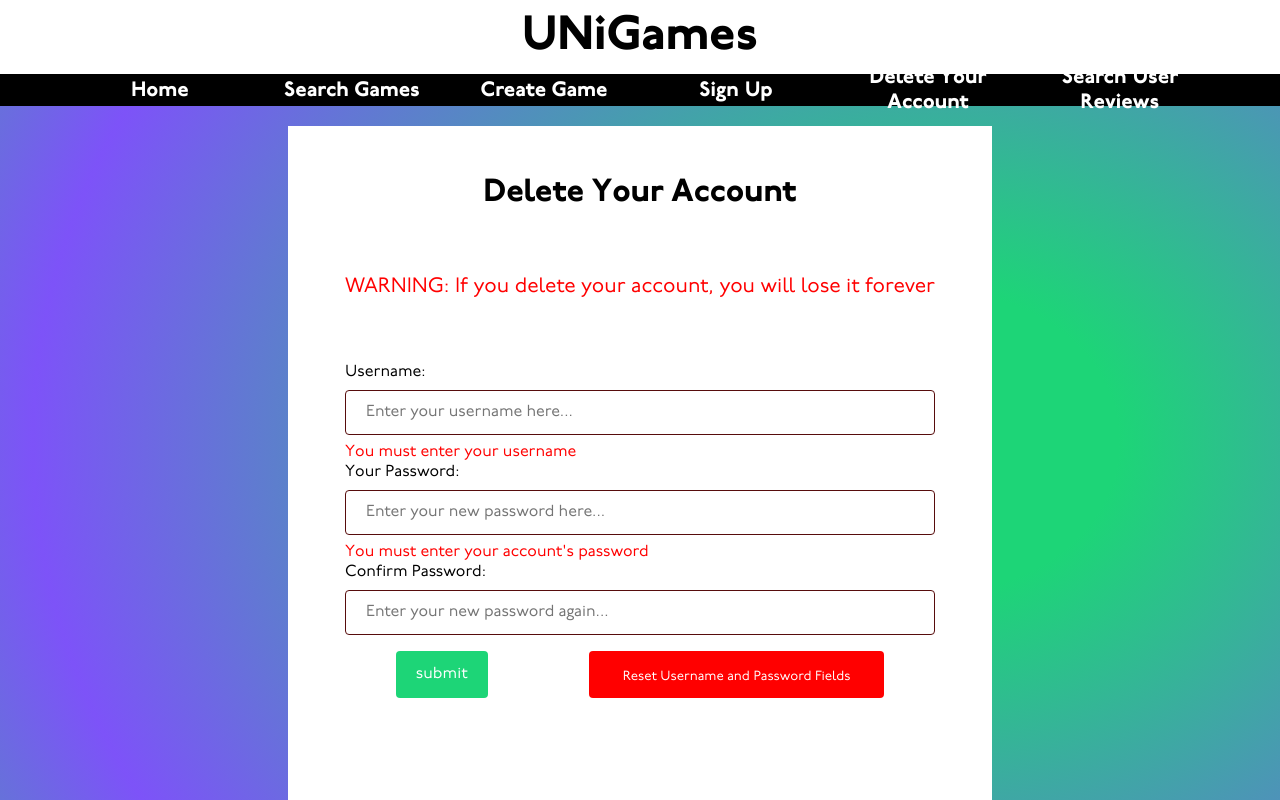
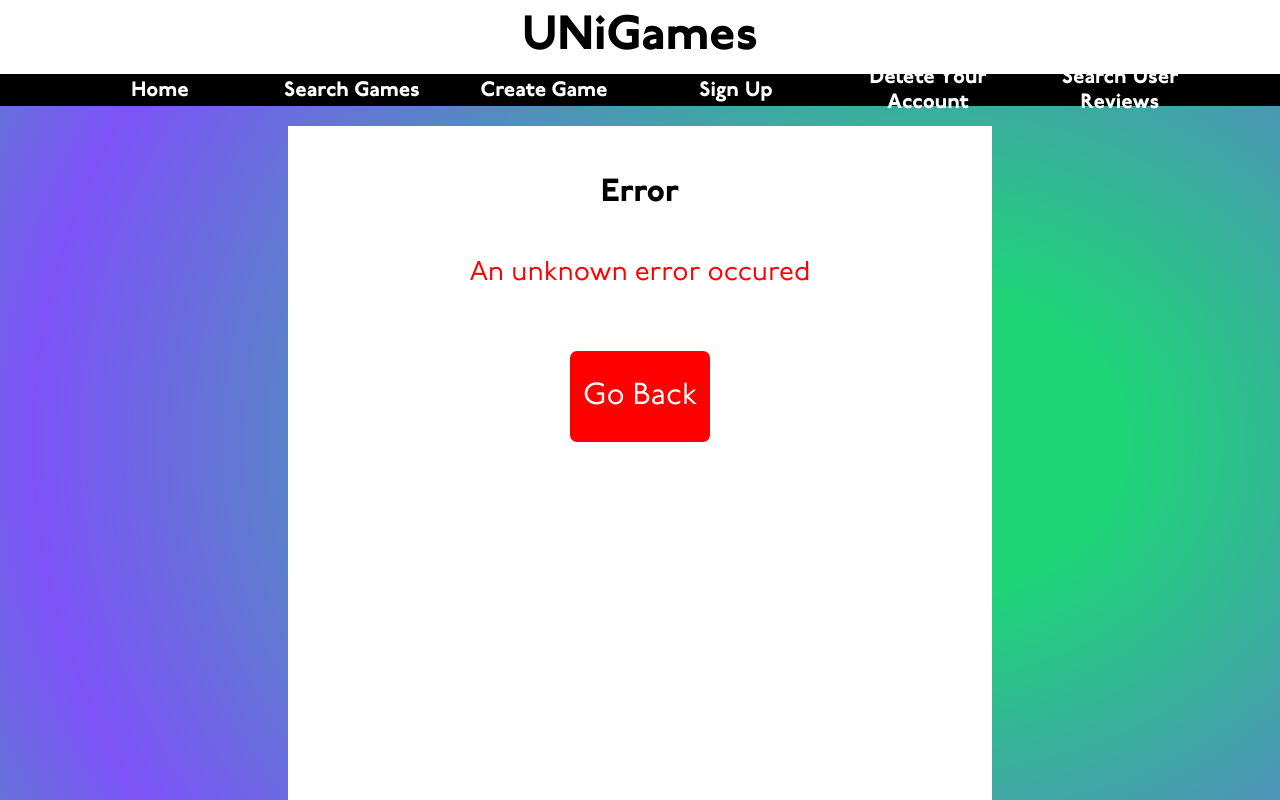
Before and after one commit to LilieStead/UniGames, a plain HTML site: page UniGames.UI/deleteuser.html in a window 1280 px wide. Both pictures are taken after a click on the button "submit". Shown: the top 800 px of the page. Drawn offline with Linux system fonts and the light colour scheme.

Commit message:
modified error.js

```diff
--- a/UniGames.UI/assets/js/deleteuser.js
+++ b/UniGames.UI/assets/js/deleteuser.js
@@ -29,6 +29,7 @@ function deleteUser(){
     // Checks to see if the username is contains no text
     if (username === '' || username === null) {
         //event.preventDefault();
+        modifyError("An unknown error occured");
         usernameError.innerHTML = 'You must enter your username';
         blankFields = true;
     }
@@ -58,6 +59,7 @@ function deleteUser(){
     }
 
     if (blankFields){
+
         return;
 
     }
@@ -184,7 +186,7 @@ function deleteUser(){
                     // Logs the error to the console
                     console.error("Error:", error);
                     // Sends the user to the default error page
-                    window.location.href = "error.html?error=default";
+                    modifyError("An unknown error occured");
                 }
             });
 
--- a/UniGames.UI/assets/js/error.js
+++ b/UniGames.UI/assets/js/error.js
@@ -1,26 +1,26 @@
-function errorPages(){
-    console.log("Error");
-    const queryString = window.location.search;
-    const urlParams = new URLSearchParams(queryString);
-    const errorType = urlParams.get("error");
+function modifyError(message){
+    // Gets the ID of a specific div (contains all main content in this case)
+    const replaceDiv = document.getElementById('mainsize');
 
-    let errorMessage;
-    switch (errorType){
-        case "1":
-            errorMessage = "Error: Your password is incorrect, please try again";
-            break;
-        case "2":
-            errorMessage = "Error: Your username is incorrect, please try again";
-            break;
-        case "3":
-            errorMessage = "Error: You have previously created reviews for games, <br> \
-            please delete your current reviews and try again.";
-            break;
-        default:
-            errorMessage = "An unknown error occurred";
-    }
+    const orgCont = replaceDiv.innerHTML;
+    // Replaces the HTML code within to nothing/blank
+    replaceDiv.innerHTML = '';
+    // Gets the error message from the function invoke
+    const errorMessage = message;
+    // Defines the error content (grabbed from error.html)
+    const errorContent =
+    `<div id="contenttitle">
+        <h1>Error</h1>
+    </div>
+    <p id="error-message">${errorMessage}</p>
+    <div class="flexcontainer">
+        <button id="errorbackbut">Go Back</button>
+    </div>`;
+    // Adds the error content into the div
+    replaceDiv.innerHTML = errorContent;
 
-    const errorMessageP = document.getElementById("error-message");
-    errorMessageP.innerHTML = errorMessage;
+    const button = document.getElementById('errorbackbut');
+    button.addEventListener('click', function(){
+        replaceDiv.innerHTML = orgCont;
+    })
 }
-document.addEventListener("DOMContentLoaded", errorPages);
--- a/UniGames.UI/assets/style.css
+++ b/UniGames.UI/assets/style.css
@@ -460,7 +460,20 @@ input::-webkit-inner-spin-button {
     background-color: #1DD577;
   }
 
+#errorbackbut{
+    min-width: 20%;
+    min-height: 3em;
+    font-size: 1.9em;
+    font-family: Unidays-Book;
+    color: white;
+    cursor: pointer;
+    border: none;
+    border-radius: 7px;
+    background-color: red;
+    margin-top: 2em;
+}
 
+/* End of Error Page
 /*  Success Page(s)  */
 .success h1{
     color: green;
--- a/UniGames.UI/deleteuser.html
+++ b/UniGames.UI/deleteuser.html
@@ -79,6 +79,7 @@
 <script src="assets/js/timeoutStatus.js"></script>
 <script src="assets/js/passtimeout.js"></script>
 <script src="assets/js/deluserpassfield.js"></script>
+<script src="assets/js/error.js"></script>
 <!-- FOOTER -->
 <footer>
     <div id="topfooter" class="centercontents">
```
Also changed, not shown: 1 other file.
